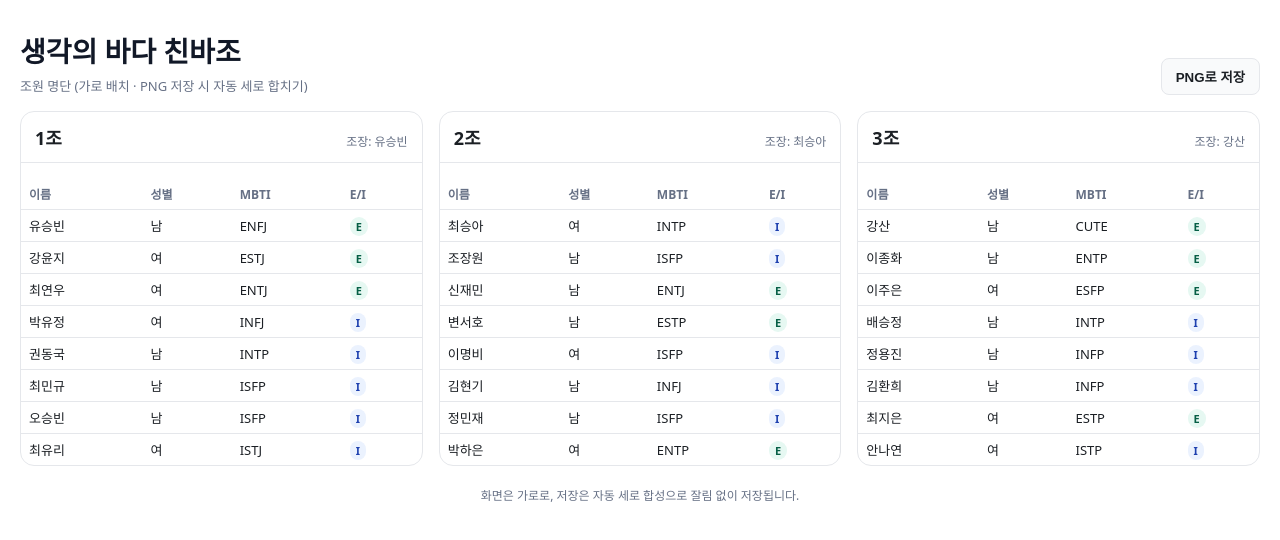
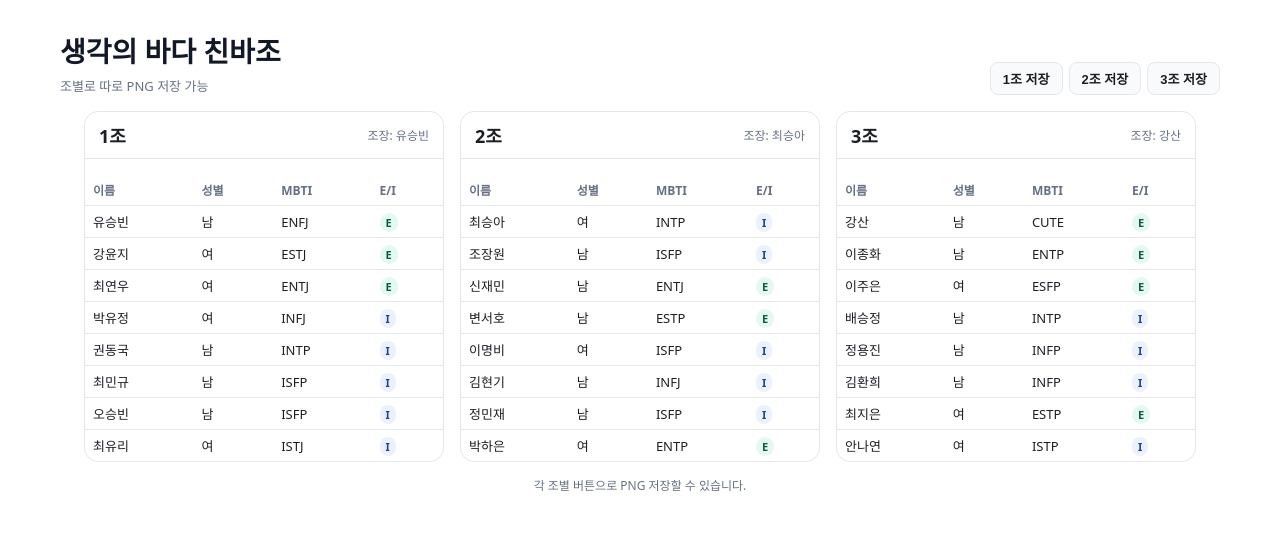
Before and after one commit to seungbin8399/viveshare, a plain HTML site: page index.html in a window 1280 px wide. Drawn offline with nearby package versions, Linux system fonts and the light colour scheme.

Commit message:
Update index.html

```diff
--- a/index.html
+++ b/index.html
@@ -11,18 +11,16 @@
     *,*::before,*::after{box-sizing:border-box}
     body{margin:0; background:var(--bg); color:var(--ink); font-family: ui-sans-serif, system-ui, -apple-system, Segoe UI, Roboto, 'Noto Sans KR', sans-serif;}
 
-    .wrap{max-width:100%; margin:30px auto; padding:0 20px 40px}
-    header{display:flex; align-items:end; justify-content:space-between; margin-bottom:16px}
+    .wrap{max-width:1200px; margin:30px auto; padding:0 20px 40px}
+    header{display:flex; align-items:end; justify-content:space-between; margin-bottom:16px; flex-wrap:wrap; gap:10px}
     h1{margin:0; font-size:28px; font-weight:800; color:var(--brand)}
     .subtitle{margin:6px 0 0; color:var(--muted); font-size:13px}
-    button{border:1px solid var(--line); background:#f9fafb; color:var(--ink); padding:8px 14px; border-radius:8px; font-weight:700; cursor:pointer}
+    .btns{display:flex; gap:6px; flex-wrap:wrap}
+    button{border:1px solid var(--line); background:#f9fafb; color:var(--ink); padding:6px 12px; border-radius:8px; font-weight:600; cursor:pointer; font-size:13px}
 
-    /* Horizontal board with safe overflow */
-    #boardScroll{overflow-x:auto; padding-bottom:6px}
-    #board{display:flex; flex-direction:row; gap:16px; justify-content:center; min-width:980px}
-
-    .card{flex:1; min-width:300px; background:var(--card); border:1px solid var(--line); border-radius:14px; overflow:hidden}
-    .card header{padding:12px 14px; border-bottom:1px solid var(--line); display:flex; justify-content:space-between}
+    #board{display:flex; flex-direction:row; gap:16px; justify-content:center; flex-wrap:wrap}
+    .card{flex:1; min-width:300px; background:var(--card); border:1px solid var(--line); border-radius:14px; overflow:hidden; max-width:360px}
+    .card header{padding:10px 14px; border-bottom:1px solid var(--line); display:flex; justify-content:space-between; align-items:center}
     .card h2{margin:0; font-size:18px}
     .lead{color:var(--muted); font-size:12px}
 
@@ -42,12 +40,15 @@
     <header>
       <div>
         <h1>생각의 바다 친바조</h1>
-        <p class="subtitle">조원 명단 (가로 배치 · PNG 저장 시 자동 세로 합치기)</p>
+        <p class="subtitle">조별로 따로 PNG 저장 가능</p>
       </div>
-      <button id="downloadPngBtn">PNG로 저장</button>
+      <div class="btns">
+        <button onclick="downloadCard('group1')">1조 저장</button>
+        <button onclick="downloadCard('group2')">2조 저장</button>
+        <button onclick="downloadCard('group3')">3조 저장</button>
+      </div>
     </header>
 
-    <div id="boardScroll">
     <div id="board">
       <!-- 1조 -->
       <section class="card" id="group1">
@@ -103,14 +104,12 @@
         </table>
       </section>
     </div>
-    </div>
 
-    <footer><p>화면은 가로로, 저장은 자동 세로 합성으로 잘림 없이 저장됩니다.</p></footer>
+    <footer><p>각 조별 버튼으로 PNG 저장할 수 있습니다.</p></footer>
   </div>
 
   <script src="https://cdn.jsdelivr.net/npm/html2canvas@1.4.1/dist/html2canvas.min.js"></script>
   <script>
-    // Stamp E/I pills based on MBTI (CUTE -> E)
     function renderEI(root=document){
       root.querySelectorAll('.row').forEach(tr=>{
         const mbti=(tr.dataset.mbti||'').toUpperCase();
@@ -121,38 +120,15 @@
     }
     renderEI();
 
-    // Download: create a hidden vertical clone for export so nothing gets clipped
-    document.getElementById('downloadPngBtn').addEventListener('click', async()=>{
-      const board=document.getElementById('board');
-      const clone=board.cloneNode(true);
-      // vertical stack for export
-      clone.style.display='grid';
-      clone.style.gridTemplateColumns='1fr';
-      clone.style.gap='12px';
-      clone.style.width='1000px'; // tidy fixed width for crisp export
-      clone.id='exportBoard';
-
-      const mount=document.createElement('div');
-      mount.style.position='fixed';
-      mount.style.left='-10000px';
-      mount.style.top='0';
-      mount.style.background='#fff';
-      mount.appendChild(clone);
-      document.body.appendChild(mount);
-
-      // render EI pills inside clone
-      renderEI(mount);
-
-      const canvas = await html2canvas(clone,{backgroundColor:'#ffffff', scale:2, useCORS:true});
+    async function downloadCard(id){
+      const node=document.getElementById(id);
+      const canvas=await html2canvas(node,{backgroundColor:'#ffffff',scale:2});
       const a=document.createElement('a');
-      const t=new Date();
+      const d=new Date();
       a.href=canvas.toDataURL('image/png');
-      a.download=`생각의바다_친바조_${t.getFullYear()}-${String(t.getMonth()+1).padStart(2,'0')}-${String(t.getDate()).padStart(2,'0')}.png`;
+      a.download=`생각의바다_${id}_${d.getFullYear()}-${String(d.getMonth()+1).padStart(2,'0')}-${String(d.getDate()).padStart(2,'0')}.png`;
       a.click();
-
-      // cleanup
-      document.body.removeChild(mount);
-    });
+    }
   </script>
 </body>
 </html>
```
Lines whose indentation alone changed are shown as unchanged.
